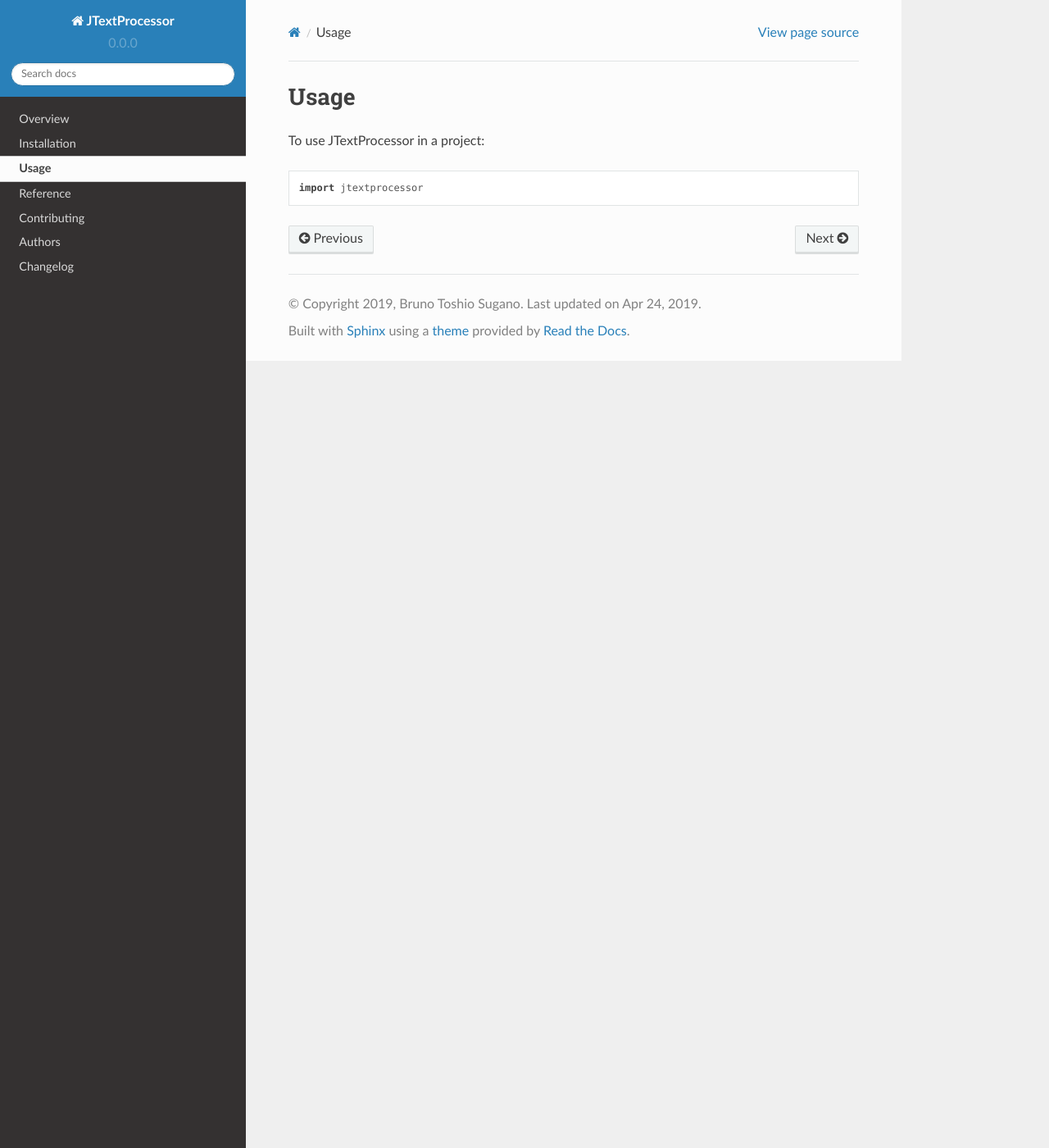
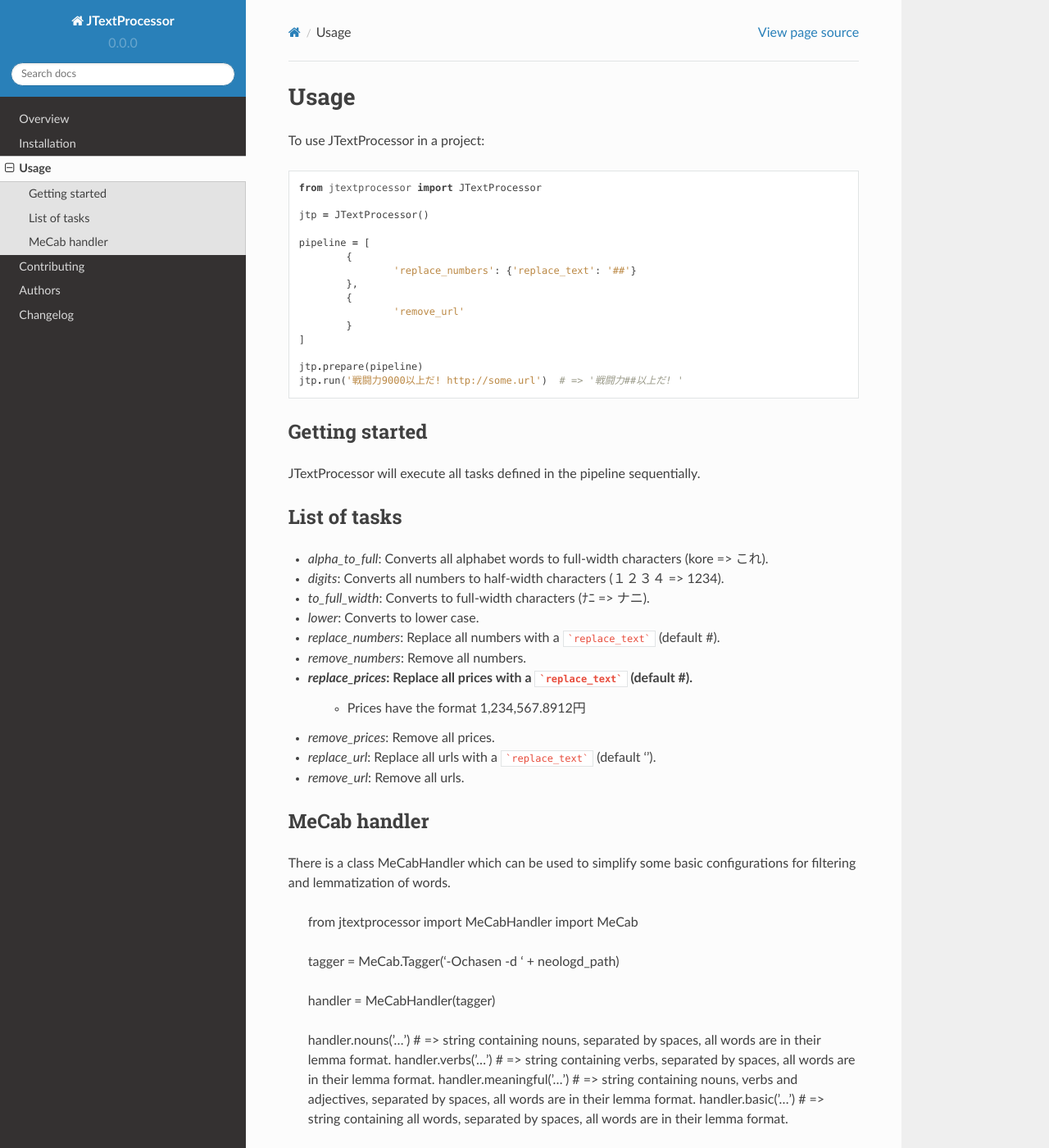
Before and after one commit to brunotoshio/jtext-processor, a Sphinx documentation site: the page built from docs/usage.rst, in a window 1280 px wide and 1400 px high. Shown: the whole window at 82% size. Built offline with Sphinx 7.4.7 and the Read the Docs theme 2.0.0, drawn with Linux system fonts in a browser that asks for light colours.

````diff
--- a/AUTHORS.rst
+++ b/AUTHORS.rst
@@ -2,4 +2,4 @@
 Authors
 =======
 
-* Bruno Toshio Sugano - --
+* Bruno Toshio Sugano
--- a/docs/index.rst
+++ b/docs/index.rst
@@ -8,7 +8,6 @@ Contents
    readme
    installation
    usage
-   reference/index
    contributing
    authors
    changelog
--- a/docs/reference/index.rst
+++ /dev/null
@@ -1,7 +0,0 @@
-Reference
-=========
-
-.. toctree::
-    :glob:
-
-    jtextprocessor*
--- a/docs/usage.rst
+++ b/docs/usage.rst
@@ -4,4 +4,59 @@ Usage
 
 To use JTextProcessor in a project::
 
-	import jtextprocessor
+	from jtextprocessor import JTextProcessor
+
+	jtp = JTextProcessor()
+
+	pipeline = [
+		{
+			'replace_numbers': {'replace_text': '##'}
+		},
+		{
+			'remove_url'
+		}
+	]
+
+	jtp.prepare(pipeline)
+	jtp.run('戦闘力9000以上だ! http://some.url')  # => '戦闘力##以上だ! '
+
+
+---------------
+Getting started
+---------------
+
+JTextProcessor will execute all tasks defined in the pipeline sequentially.
+
+-------------
+List of tasks
+-------------
+
+* *alpha_to_full*: Converts all alphabet words to full-width characters (kore => これ).
+* *digits*: Converts all numbers to half-width characters (１２３４ => 1234).
+* *to_full_width*: Converts to full-width characters (ﾅﾆ => ナニ).
+* *lower*: Converts to lower case.
+* *replace_numbers*: Replace all numbers with a ```replace_text``` (default #).
+* *remove_numbers*: Remove all numbers.
+* *replace_prices*: Replace all prices with a ```replace_text``` (default #).
+	* Prices have the format 1,234,567.8912円
+* *remove_prices*: Remove all prices.
+* *replace_url*: Replace all urls with a ```replace_text``` (default '').
+* *remove_url*: Remove all urls.
+
+-------------
+MeCab handler
+-------------
+
+There is a class MeCabHandler which can be used to simplify some basic configurations for filtering and lemmatization of words.
+
+	from jtextprocessor import MeCabHandler
+	import MeCab
+
+	tagger = MeCab.Tagger('-Ochasen -d ' + neologd_path)
+
+	handler = MeCabHandler(tagger)
+
+	handler.nouns('...')  # => string containing nouns, separated by spaces, all words are in their lemma format.
+	handler.verbs('...')  # => string containing verbs, separated by spaces, all words are in their lemma format.
+	handler.meaningful('...')  # => string containing nouns, verbs and adjectives, separated by spaces, all words are in their lemma format.
+	handler.basic('...')  # => string containing all words, separated by spaces, all words are in their lemma format.
--- a/src/jtextprocessor/__init__.py
+++ b/src/jtextprocessor/__init__.py
@@ -1,3 +1,4 @@
-__version__ = '0.0.0'
+__version__ = '0.1.0b'
 
-from .processor import JText  # NOQA
+from .mecab_handler import MeCabHandler  # NOQA
+from .processor import JTextProcessor  # NOQA
````
Also changed, not shown: docs/reference/jtextprocessor.rst (deleted, +0 -9 lines), 5 other files.
